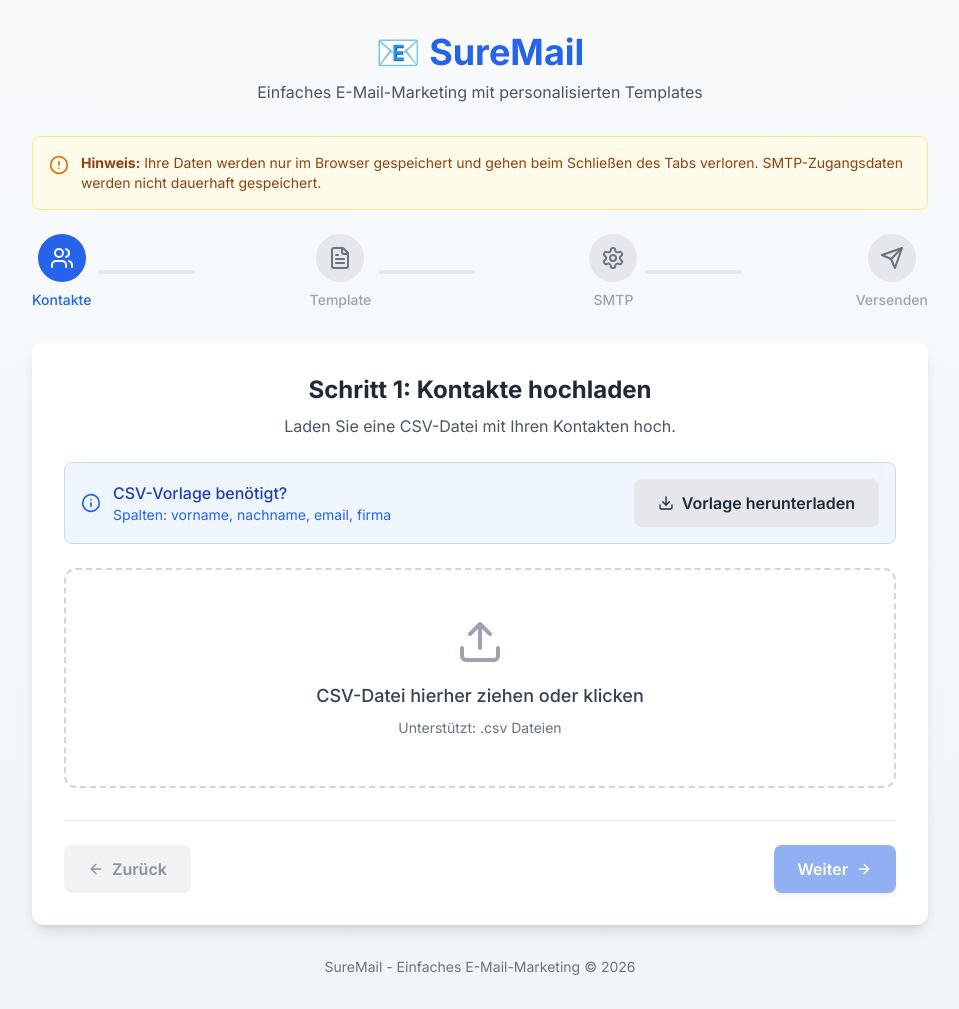
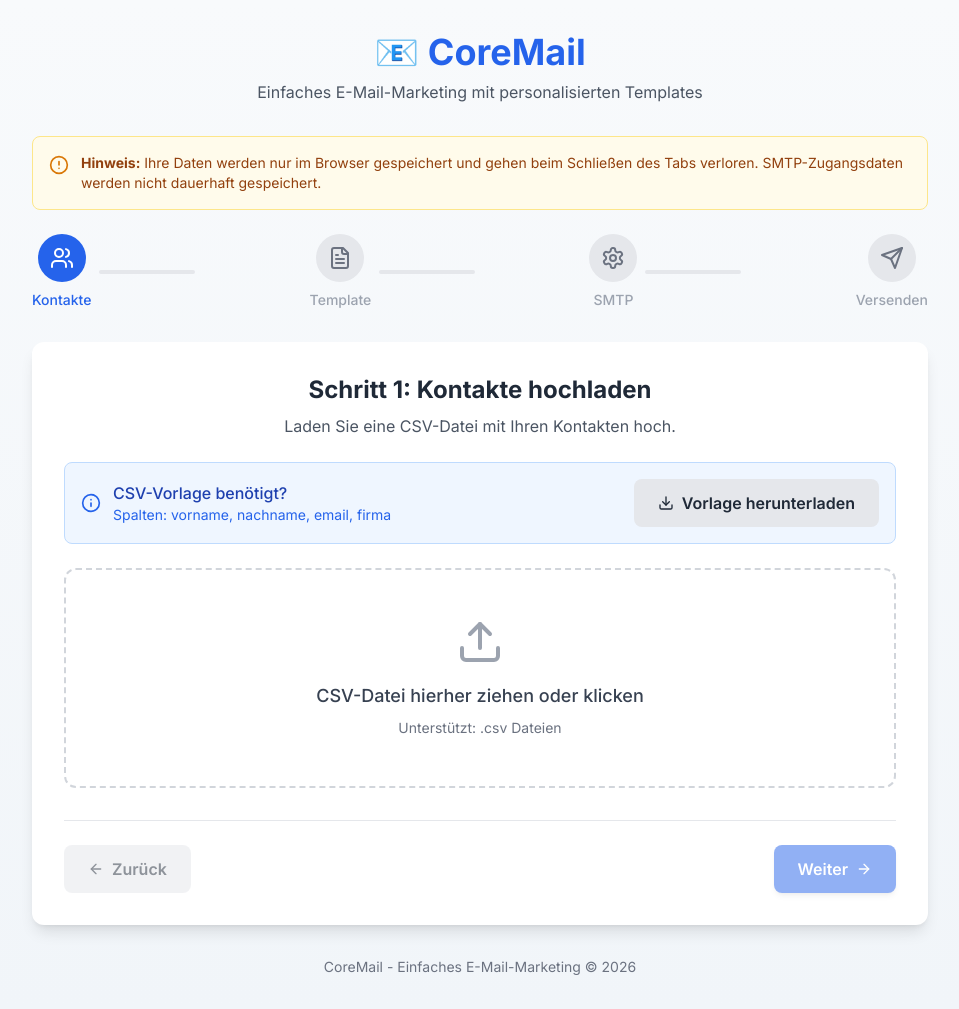
Before and after one commit to Zenovs/SureMail, a Next.js app: page / in a window 1280 px wide. Shown: the whole page, without its empty margins (160-1119 px from the left). Built offline with nearby package versions, Linux system fonts and the light colour scheme.

Commit message:
Rename: SureMail → CoreMail

```diff
--- a/app/layout.tsx
+++ b/app/layout.tsx
@@ -5,7 +5,7 @@ import './globals.css'
 const inter = Inter({ subsets: ['latin'] })
 
 export const metadata: Metadata = {
-  title: 'SureMail - E-Mail Marketing Tool',
+  title: 'CoreMail - E-Mail Marketing Tool',
   description: 'Einfaches E-Mail-Marketing mit CSV-Upload und personalisierten Templates',
 }
 
--- a/app/page.tsx
+++ b/app/page.tsx
@@ -105,7 +105,7 @@ export default function Home() {
     const blob = new Blob([csvContent], { type: 'text/csv;charset=utf-8;' })
     const link = document.createElement('a')
     link.href = URL.createObjectURL(blob)
-    link.download = 'suremail_vorlage.csv'
+    link.download = 'coremail_vorlage.csv'
     link.click()
   }
 
@@ -258,7 +258,7 @@ export default function Home() {
       <div className="max-w-4xl mx-auto">
         {/* Header */}
         <div className="text-center mb-8">
-          <h1 className="text-4xl font-bold text-blue-600 mb-2">📧 SureMail</h1>
+          <h1 className="text-4xl font-bold text-blue-600 mb-2">📧 CoreMail</h1>
           <p className="text-gray-600">Einfaches E-Mail-Marketing mit personalisierten Templates</p>
         </div>
 
@@ -717,7 +717,7 @@ export default function Home() {
 
         {/* Footer */}
         <footer className="text-center mt-8 text-sm text-gray-500">
-          <p>SureMail - Einfaches E-Mail-Marketing © {new Date().getFullYear()}</p>
+          <p>CoreMail - Einfaches E-Mail-Marketing © {new Date().getFullYear()}</p>
         </footer>
       </div>
     </main>
--- a/package.json
+++ b/package.json
@@ -1,5 +1,5 @@
 {
-  "name": "suremail",
+  "name": "coremail",
   "version": "1.0.0",
   "private": true,
   "scripts": {
```
Also changed, not shown: 2 other files (tests, documents, lock files or other folders).
